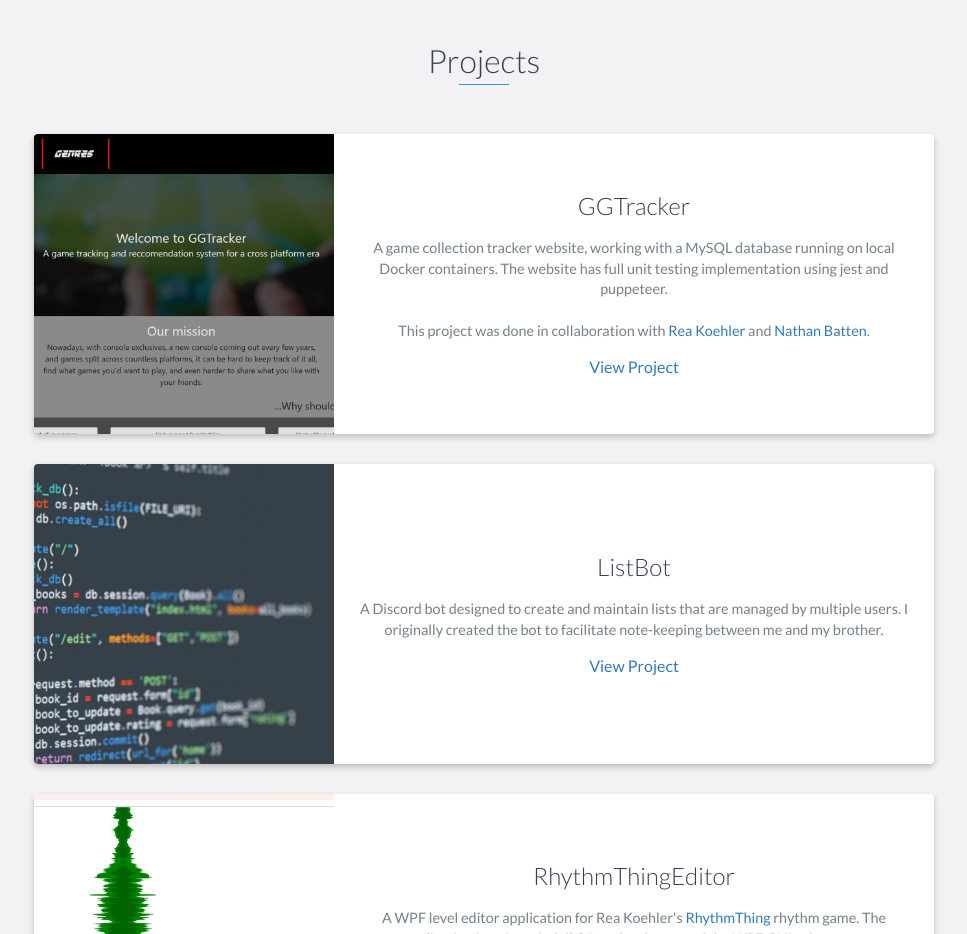
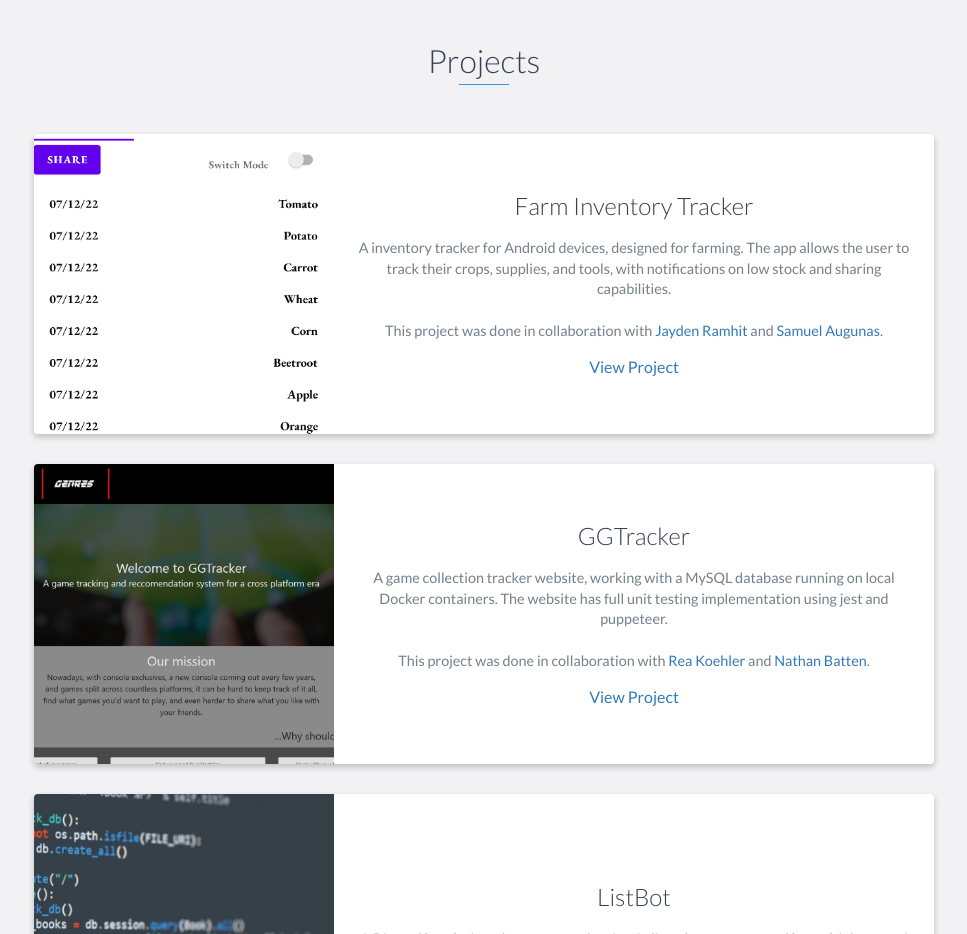
Before and after one commit to jacoblevy2002/jacoblevy2002.github.io, a website: page index.html in a window 1280 px wide. Shown: the part 1900-2834 px from the top of the page, without its empty margins (156-1123 px from the left). Drawn offline with nearby package versions, Linux system fonts and the light colour scheme.

Commit message:
adding farming inventory tracker

```diff
--- a/index.html
+++ b/index.html
@@ -116,6 +116,22 @@
         <h2 class="heading">Projects</h2>
         <div class="container">
             <div class="row">
+                <div class="project shadow-large">
+                    <div class="project-image">
+                        <img class="project-img" src="images/Farming.png"/>
+                    </div>
+                    <!-- End .project-image -->
+                    <div class="project-info">
+                        <h3>Farm Inventory Tracker</h3>
+                        <p>
+                            A inventory tracker for Android devices, designed for farming. The app allows the user to track their crops, supplies, and tools, with notifications on low stock and sharing capabilities.<br/><br/>This project was done in collaboration with <a href="https://jaydenramhit.github.io">Jayden Ramhit</a> and <a href="https://saugunas.github.io">Samuel Augunas</a>.
+                        </p>
+                        <a href="https://github.com/jacoblevy2002/farm-inventory-tracker">View Project</a>
+                    </div>
+                    <!-- End .project-info -->
+                </div>
+                <!-- End .project -->
+
                 <div class="project shadow-large">
                     <div class="project-image">
                         <img class="project-img" src="images/GGTracker.png"/>
```
Also changed, not shown: images/Farming.png (added).
